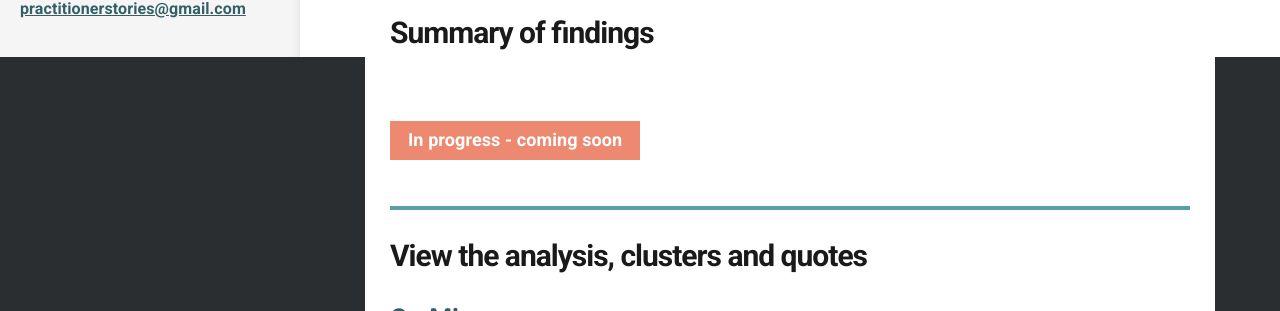
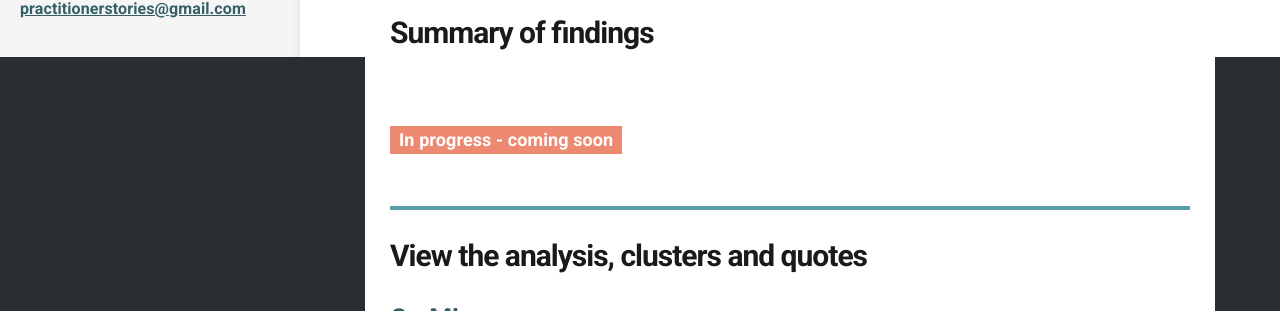
Before and after one commit to stephanie-K/practitioner-stories, a Jekyll site: the page built from _docs/Working-with-people/intro.md, in a window 1280 px wide. Shown: the part 843-1154 px from the top of the page. Built offline with Jekyll 4.4.1, drawn with Linux system fonts in a browser that asks for light colours.

Commit message:
reduce padding for alt tag

```diff
--- a/_sass/_layout.scss
+++ b/_sass/_layout.scss
@@ -503,7 +503,7 @@ a.button-alt:hover {
 .tag-alt {
 	background-color: #ee8971;
 	font-weight: 600;
-	padding: 0.5em 1em;
+	padding: 0.2em 0.5em;
 	color: #ffffff;
 }
 iframe, video {
```
